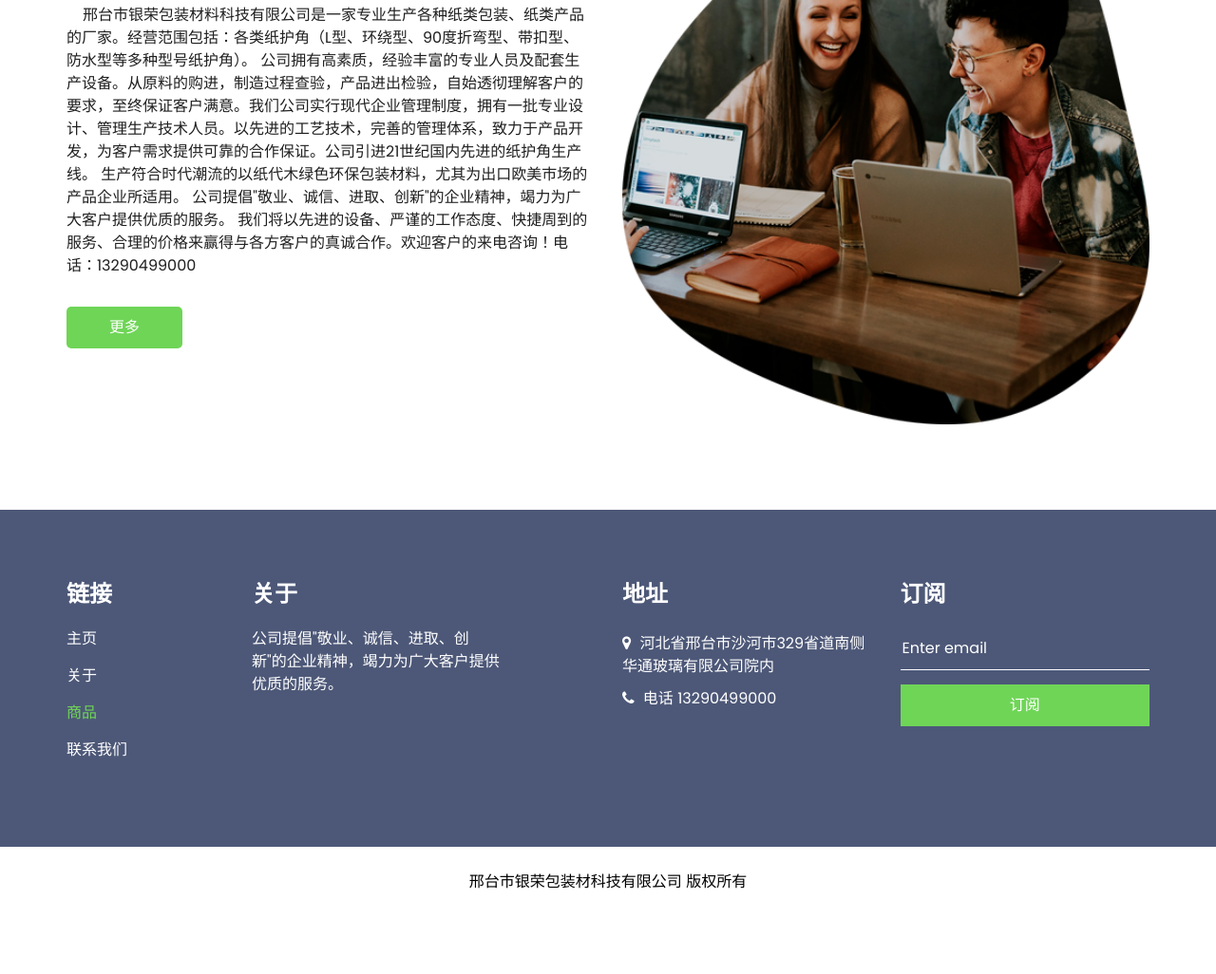
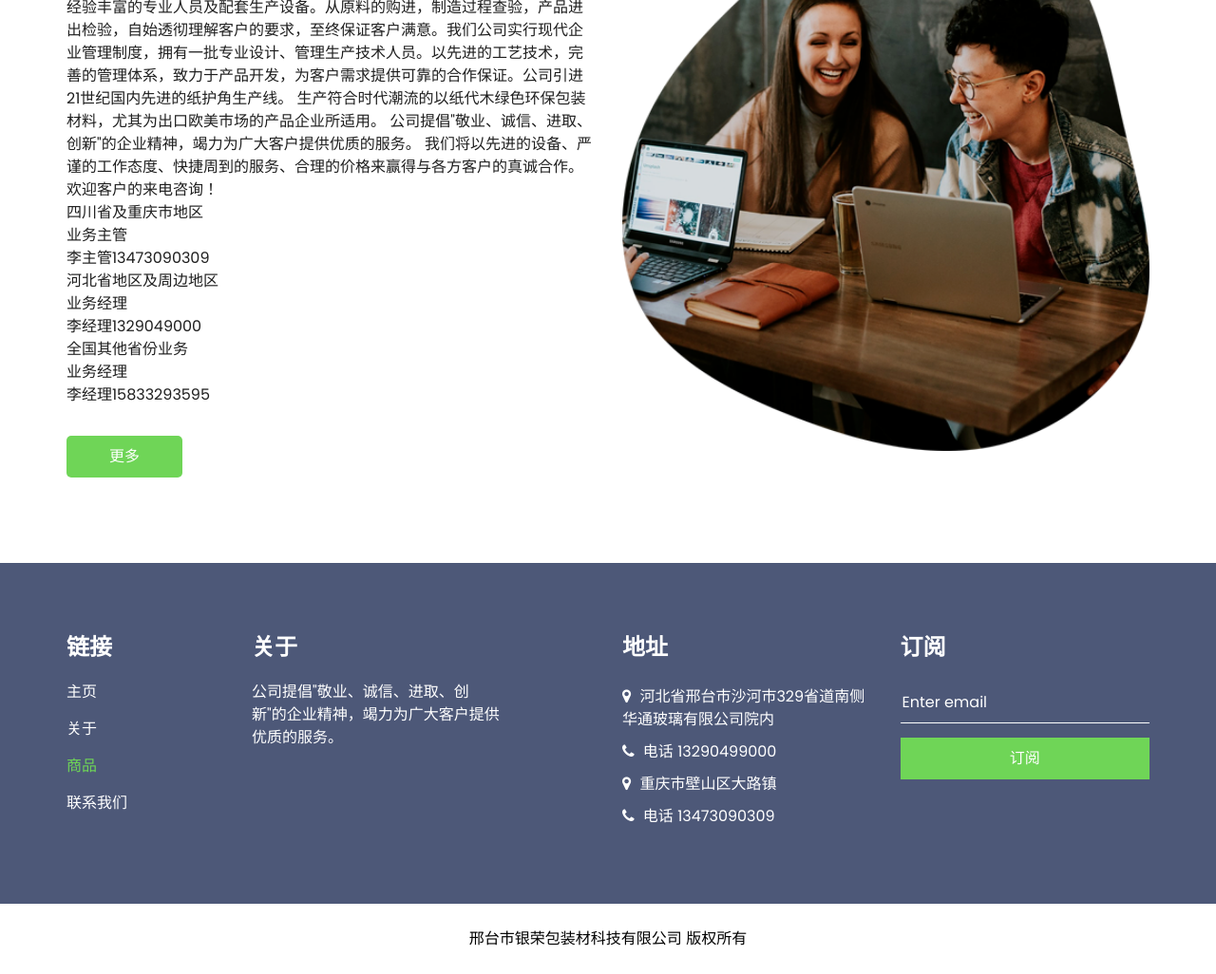
Before and after one commit to WhiteSoulss/module, a plain HTML site: page about.html in a window 1280 px wide. Shown: the part 327-1353 px from the top of the page at 95% size. Before the commit the page ends 1293 px from the top, so only its background shows below. Drawn offline with Linux system fonts and the light colour scheme; a script that the page names is missing.

Commit message:
Add files via upload

```diff
--- a/about.html
+++ b/about.html
@@ -93,10 +93,24 @@
               </h2>
             </div>
             <p>
-              &nbsp;&nbsp;&nbsp;&nbsp;邢台市银荣包装材料科技有限公司是一家专业生产各种纸类包装、纸类产品的厂家。经营范围包括：各类纸护角（L型、环绕型、90度折弯型、带扣型、防水型等多种型号纸护角）。 公司拥有高素质，经验丰富的专业人员及配套生产设备。从原料的购进，制造过程查验，产品进出检验，自始透彻理解客户的要求，至终保证客户满意。我们公司实行现代企业管理制度，拥有一批专业设计、管理生产技术人员。以先进的工艺技术，完善的管理体系，致力于产品开发，为客户需求提供可靠的合作保证。公司引进21世纪国内先进的纸护角生产线。
+              &nbsp;&nbsp;&nbsp;&nbsp;邢台市银荣包装材料科技有限公司和重庆新嘉裕包装材料有限公司是两家专业生产各种纸类包装、纸类产品的厂家。经营范围包括：各类纸护角（L型、环绕型、90度折弯型、带扣型、防水型等多种型号纸护角）。 公司拥有高素质，经验丰富的专业人员及配套生产设备。从原料的购进，制造过程查验，产品进出检验，自始透彻理解客户的要求，至终保证客户满意。我们公司实行现代企业管理制度，拥有一批专业设计、管理生产技术人员。以先进的工艺技术，完善的管理体系，致力于产品开发，为客户需求提供可靠的合作保证。公司引进21世纪国内先进的纸护角生产线。
               生产符合时代潮流的以纸代木绿色环保包装材料，尤其为出口欧美市场的产品企业所适用。
               公司提倡"敬业、诚信、进取、创新"的企业精神，竭力为广大客户提供优质的服务。
-              我们将以先进的设备、严谨的工作态度、快捷周到的服务、合理的价格来赢得与各方客户的真诚合作。欢迎客户的来电咨询！电话：13290499000
+              我们将以先进的设备、严谨的工作态度、快捷周到的服务、合理的价格来赢得与各方客户的真诚合作。欢迎客户的来电咨询！
+              <br />
+              四川省及重庆市地区  <br />
+              业务主管  <br />
+              李主管13473090309
+              <br />
+              河北省地区及周边地区
+              <br />
+              业务经理
+              <br />
+              李经理1329049000<br />
+              全国其他省份业务<br />
+              业务经理
+              <br />
+              李经理15833293595
             </p>
             <a href="">
               更多
@@ -172,6 +186,18 @@
                   电话 13290499000
                 </span>
               </a>
+              <a href="">
+                <i class="fa fa-map-marker" aria-hidden="true"></i>
+                <span>
+                  重庆市壁山区大路镇
+                </span>
+              </a>
+              <a href="">
+                <i class="fa fa-phone" aria-hidden="true"></i>
+                <span>
+                  电话 13473090309
+                </span>
+              </a>
               <!--              <a href="">-->
               <!--                <i class="fa fa-envelope" aria-hidden="true"></i>-->
               <!--                <span>-->
```
Also changed, not shown: contact.html (+12 -0 lines), index.html (+31 -5 lines), service.html (+12 -0 lines).
